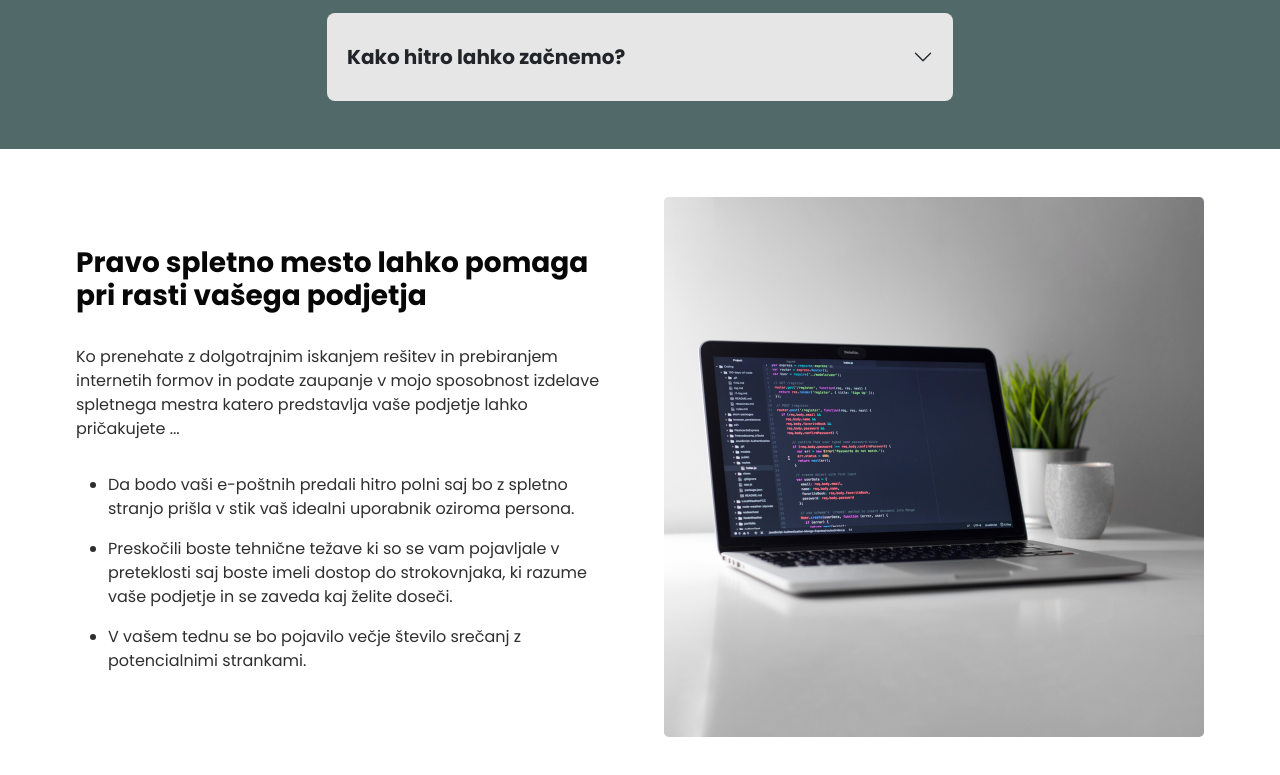
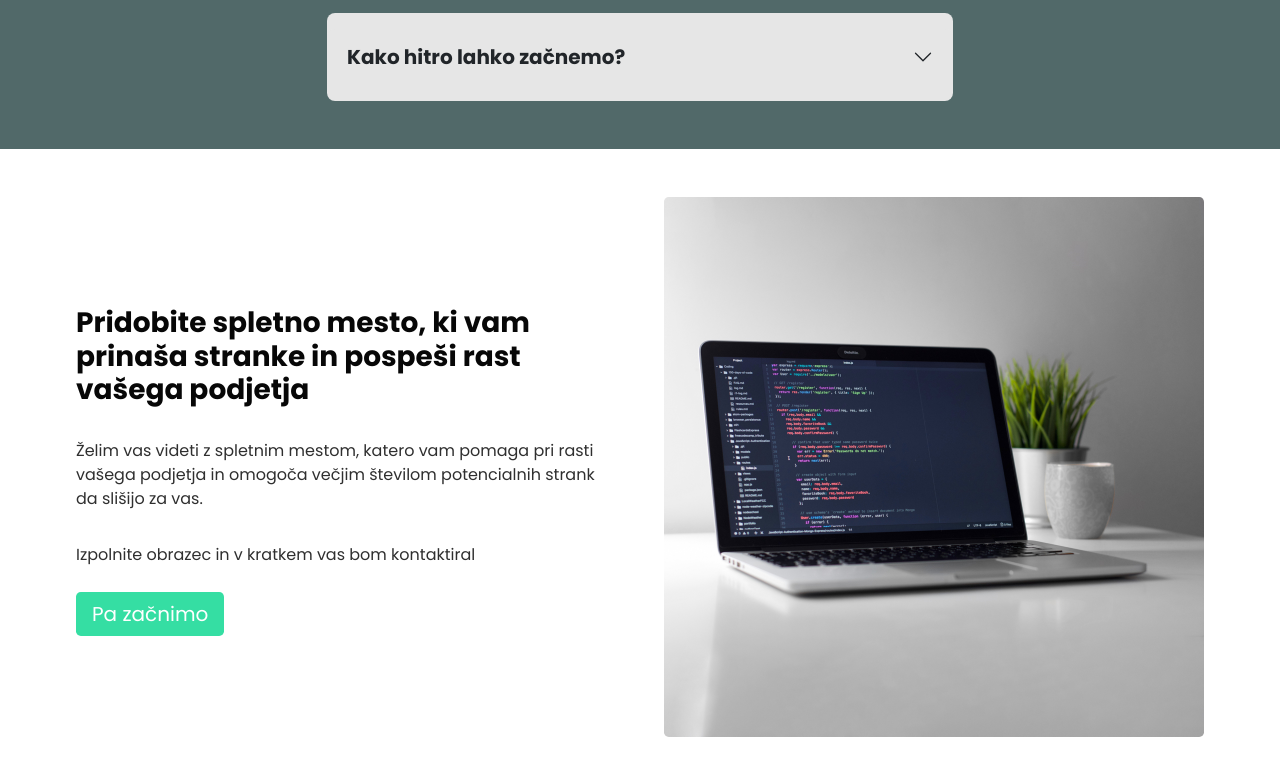
Before and after one commit to Majus1/BLiNK, a plain HTML site: page index.html in a window 1280 px wide. Shown: the part 9757-10532 px from the top of the page. Drawn offline with nearby package versions, Linux system fonts and the light colour scheme.

Commit message:
Added final content section.

```diff
--- a/index.html
+++ b/index.html
@@ -441,23 +441,21 @@
       </div>
     </div>
 
-    <!-- TEST -->
+    <!-- Seventh content seciton -->
     <div class="row mx-0">
       <div class="container d-flex flex-column flex-md-row-reverse justify-content-center align-items-center pt-5 pb-5">
         <div class="mg-container col mx-4 pb-4 pb-md-0">
           <img src="img/Blink_webpage-development.jpg" class="img-fluid rounded-3" alt="Laptop-with-basic-HTML">
         </div>
         <div class="mg-container col mx-4 pb-5 pb-md-0">
-          <h3 class="pb-4">Pravo spletno mesto lahko pomaga pri rasti vašega podjetja</h3>
-          <p class="pb-3">Ko prenehate z dolgotrajnim iskanjem rešitev in prebiranjem internetih formov in podate zaupanje v mojo sposobnost izdelave spletnega mestra katero predstavlja vaše podjetje lahko pričakujete ...</p>
-          <ul class="pb-3 pb-md-0">
-            <li><p>Da bodo vaši e-poštnih predali hitro polni saj bo z spletno stranjo prišla v stik vaš idealni uporabnik oziroma persona.</p></li>
-            <li><p>Preskočili boste tehnične težave ki so se vam pojavljale v preteklosti saj boste imeli dostop do strokovnjaka, ki razume vaše podjetje in se zaveda kaj želite doseči.</p></li>
-            <li><p>V vašem tednu se bo pojavilo večje število srečanj z potencialnimi strankami.</p></li>
-          </ul>
+          <h3 class="pb-4">Pridobite spletno mesto, ki vam prinaša stranke in pospeši rast vašega podjetja</h3>
+          <p class="pb-3">Želim vas videti z spletnim mestom, katero vam pomaga pri rasti vašega podjetja in omogoča večjim številom potencialnih strank da slišijo za vas.</p>
+          <p class="pb-3">Izpolnite obrazec in v kratkem vas bom kontaktiral </p>
+          <a class="btn-lg btn-primary" href="#" role="button">Pa začnimo</a>
         </div>
       </div>
     </div>
+
     <!-- Bootstrap JS -->
     <script src="https://cdn.jsdelivr.net/npm/bootstrap@5.1.3/dist/js/bootstrap.bundle.min.js" integrity="sha384-ka7Sk0Gln4gmtz2MlQnikT1wXgYsOg+OMhuP+IlRH9sENBO0LRn5q+8nbTov4+1p" crossorigin="anonymous"></script>
   </body>
```
